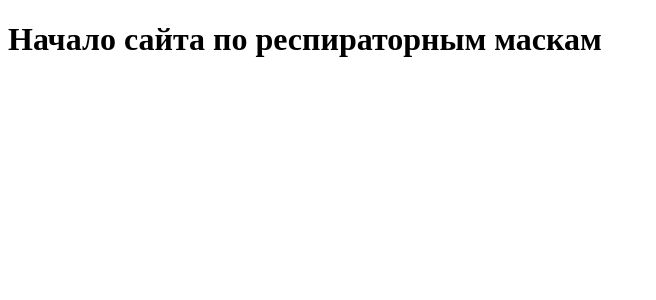
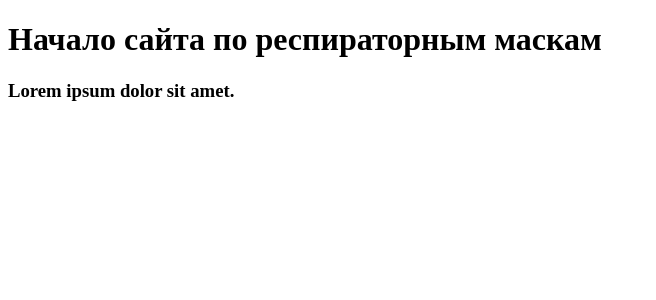
Before and after one commit to maxbirimkulov/maskstore, a React (Create React App) app: page / in a window 1280 px wide. Shown: the top 300 px of the page, without its empty margins (0-656 px from the left). Built offline with nearby package versions, Linux system fonts and the light colour scheme.

Commit message:
create h3

```diff
--- a/src/App.js
+++ b/src/App.js
@@ -4,6 +4,7 @@ function App() {
   return (
     <div className="App">
       <h1>Начало сайта по респираторным маскам</h1>
+        <h3>Lorem ipsum dolor sit amet.</h3>
     </div>
   );
 }
```
